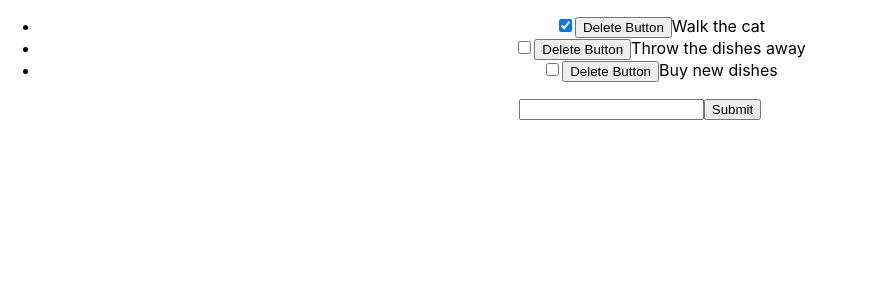
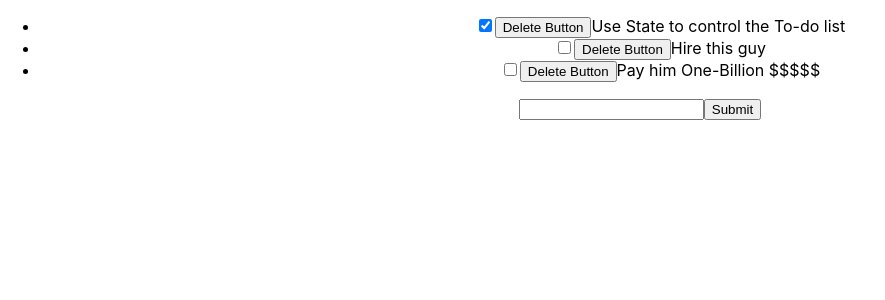
Before and after one commit to WJSchratt/React-Practice, a React (Create React App) app: page / in a window 1280 px wide. Shown: the top 300 px of the page, without its empty margins (0-885 px from the left). Built offline with nearby package versions, Linux system fonts and the light colour scheme.

Commit message:
minor chnage in content

```diff
--- a/src/App.js
+++ b/src/App.js
@@ -7,9 +7,9 @@ import React, { Component } from 'react';
      super(props);
      this.state = {
        todos: [
-         { description: 'Walk the cat', isCompleted: true },
-         { description: 'Throw the dishes away', isCompleted: false },
-         { description: 'Buy new dishes', isCompleted: false }
+         { description: 'Use State to control the To-do list', isCompleted: true },
+         { description: 'Hire this guy', isCompleted: false },
+         { description: 'Pay him One-Billion $$$$$ ', isCompleted: false }
        ],
           newTodoDescription: ''
      };
```
Also changed, not shown: 1 other file (tests, documents, lock files or other folders).
